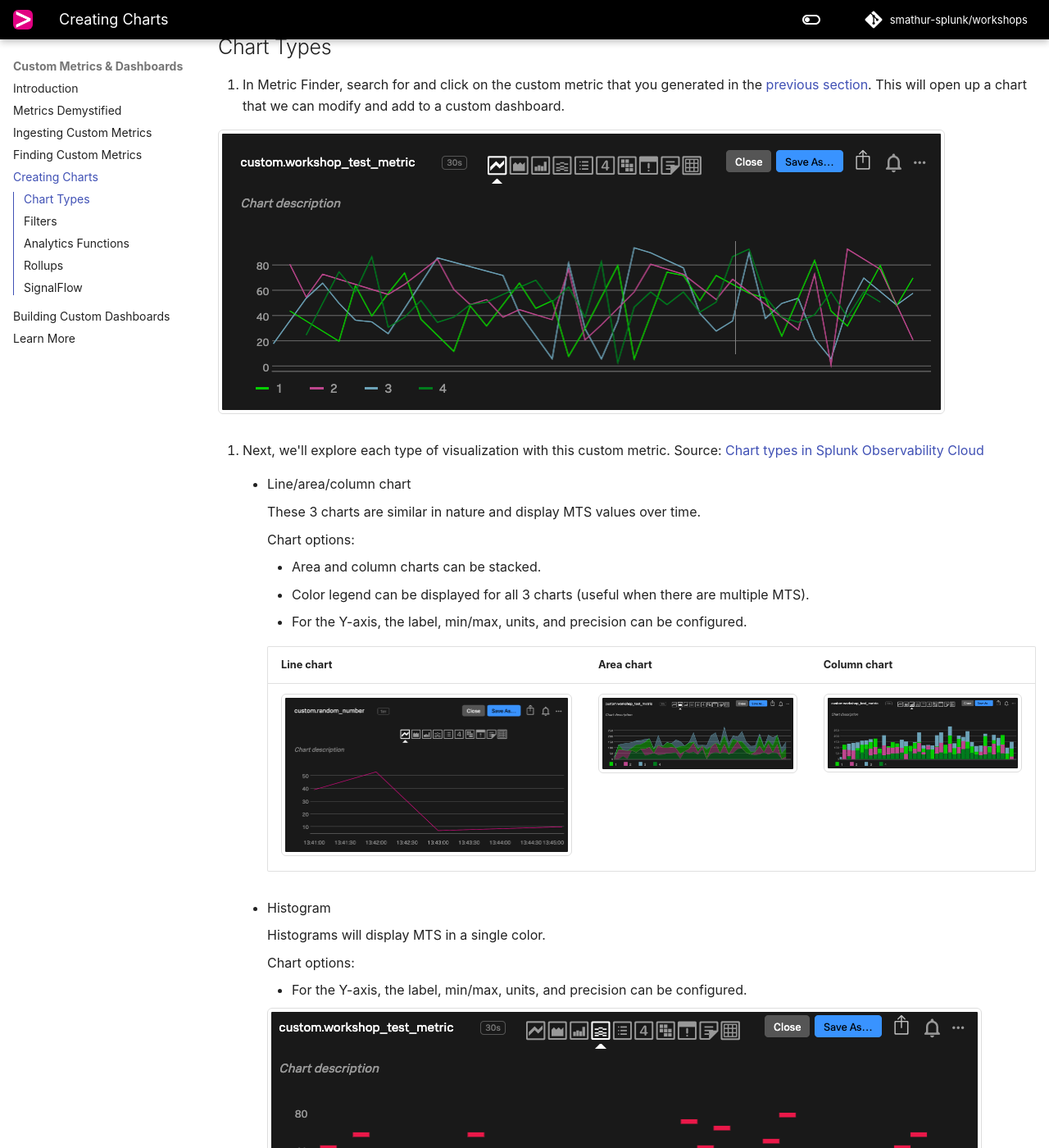
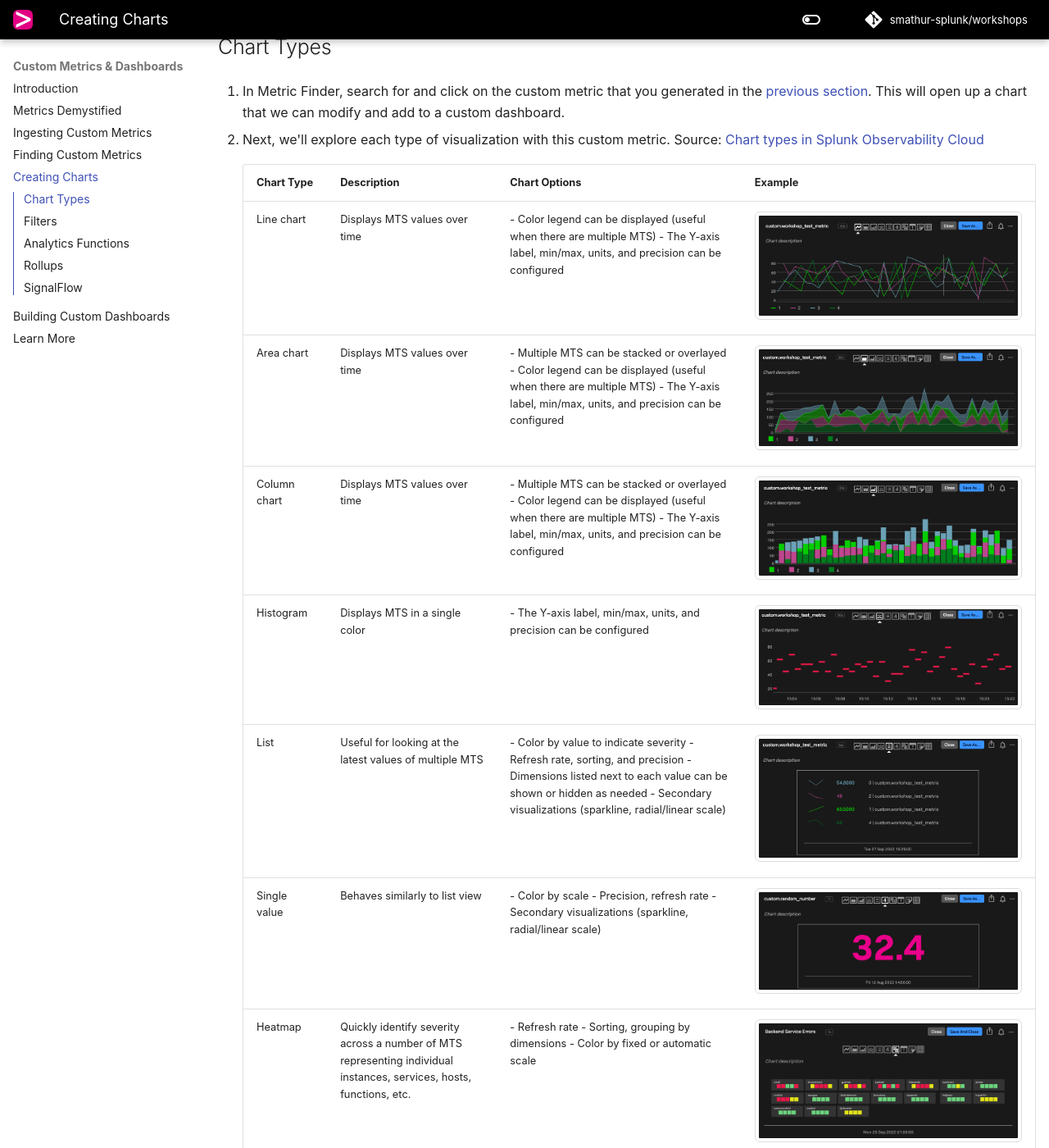
Before and after one commit to smathur-splunk/workshops, an MkDocs documentation site: the page built from docs/custom_charts.md, in a window 1280 px wide and 1400 px high, scrolled down 234 px. Shown: the whole window at 82% size. Built offline with MkDocs 1.6.1 and Material for MkDocs 9.7.7, drawn with Linux system fonts in a browser that asks for light colours; some web fonts are replaced; comment, search, counter and statistics services are not loaded; the version menu is left out; some of the changed text lies outside the part shown.

Commit message:
Change charts page formatting

```diff
--- a/docs/custom_charts.md
+++ b/docs/custom_charts.md
@@ -2,9 +2,18 @@
 
 1. In Metric Finder, search for and click on the custom metric that you generated in the [previous section](https://smathur-splunk.github.io/workshops/custom_metr). This will open up a chart that we can modify and add to a custom dashboard.
 
-![Custom metric default chart](images/custom_chart.png)
+2. Next, we'll explore each type of visualization with this custom metric. Source: [Chart types in Splunk Observability Cloud](https://docs.splunk.com/observability/data-visualization/charts/chart-types.html)
 
-2. Next, we'll explore each type of visualization with this custom metric. Source: [Chart types in Splunk Observability Cloud](https://docs.splunk.com/observability/data-visualization/charts/chart-types.html)
+	| Chart Type | Description | Chart Options | Example |
+	|---|---|---|---|
+	| Line chart | Displays MTS values over time | - Color legend can be displayed (useful when there are multiple MTS) - The Y-axis label, min/max, units, and precision can be configured | ![Line chart](images/custom_line.png) |
+	| Area chart | Displays MTS values over time | - Multiple MTS can be stacked or overlayed - Color legend can be displayed (useful when there are multiple MTS) - The Y-axis label, min/max, units, and precision can be configured | ![Area chart](images/custom_area.png) |
+	| Column chart | Displays MTS values over time | - Multiple MTS can be stacked or overlayed - Color legend can be displayed (useful when there are multiple MTS) - The Y-axis label, min/max, units, and precision can be configured | ![Column chart](images/custom_column.png) |
+	| Histogram | Displays MTS in a single color | - The Y-axis label, min/max, units, and precision can be configured | ![Histogram chart](images/custom_histogram.png) |
+	| List | Useful for looking at the latest values of multiple MTS | - Color by value to indicate severity - Refresh rate, sorting, and precision - Dimensions listed next to each value can be shown or hidden as needed - Secondary visualizations (sparkline, radial/linear scale) | ![List view](images/custom_listview.png) |
+	| Single value | Behaves similarly to list view | - Color by scale - Precision, refresh rate - Secondary visualizations (sparkline, radial/linear scale) | ![Single value](images/custom_singlevalue.png) |
+	| Heatmap | Quickly identify severity across a number of MTS representing individual instances, services, hosts, functions, etc. | - Refresh rate - Sorting, grouping by dimensions - Color by fixed or automatic scale | ![Demo heatmap](images/custom_demoheatmap.png) |
+	| Table | Raw data can be displayed along with its dimensions in the form of a data table | - Precision and refresh rate can be customized | ![Data table](images/custom_datatable.png) |
 
 	- Line/area/column chart
 
```
Also changed, not shown: docs/images/custom_chart.png (deleted), docs/images/custom_line.png.
